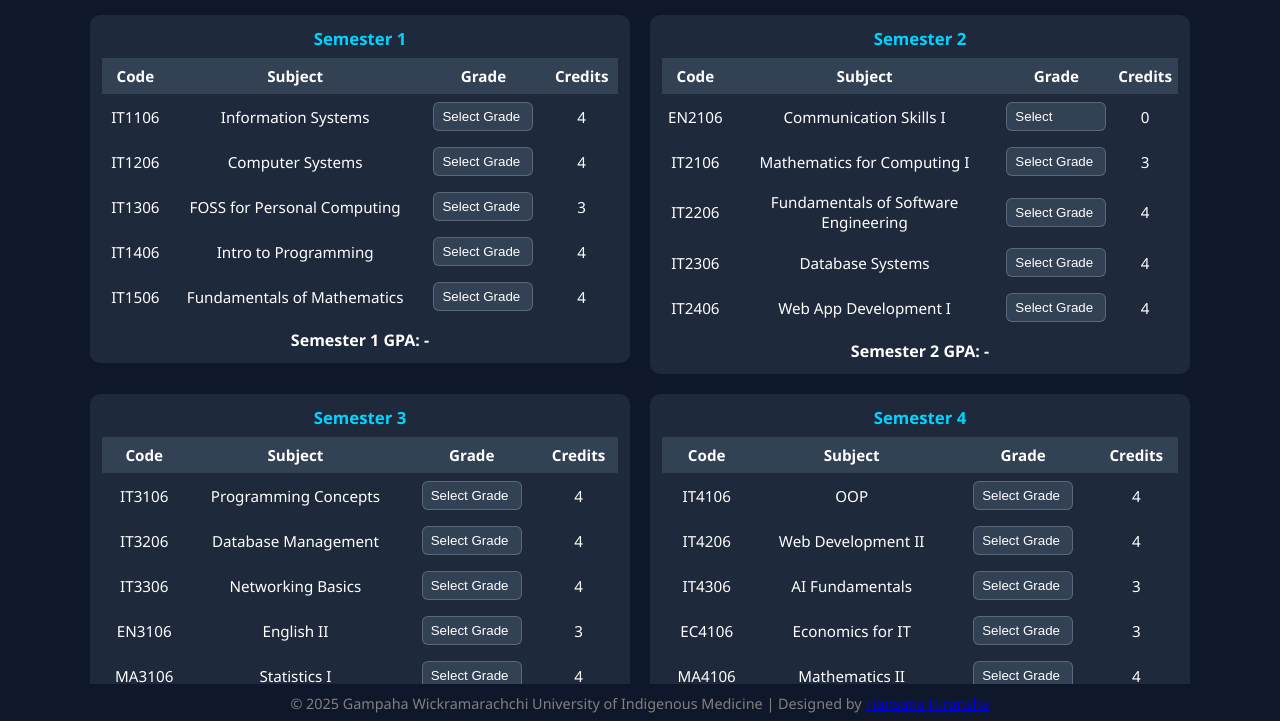
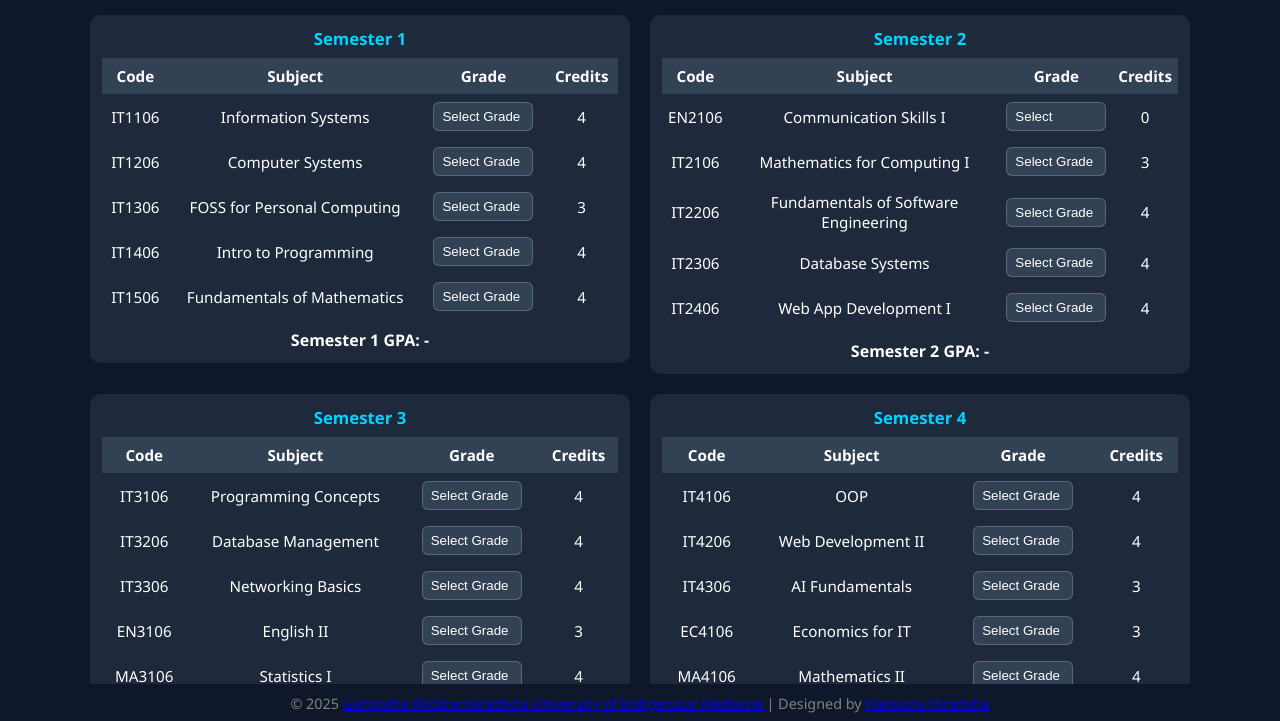
Before and after one commit to hansanahiransha04/gpa_calculator, a plain HTML site: page index.html in a window 1280 px wide. Shown: the part 77-798 px from the top of the page. Drawn offline with Linux system fonts and the light colour scheme.

Commit message:
index.html

```diff
--- a/index.html
+++ b/index.html
@@ -127,7 +127,7 @@
 </main>
 
 <footer>
-© 2025 Gampaha Wickramarachchi University of Indigenous Medicine | Designed by <a href="https://facebook.com/hansana.hiransha" target="_blank">Hansana Hiransha</a>
+© 2025 <a href="https://gwu.ac.lk/" target="_blank">Gampaha Wickramarachchi University of Indigenous Medicine </a> | Designed by <a href="https://facebook.com/hansana.hiransha" target="_blank">Hansana Hiransha</a>
 </footer>
 
 <script>
```
